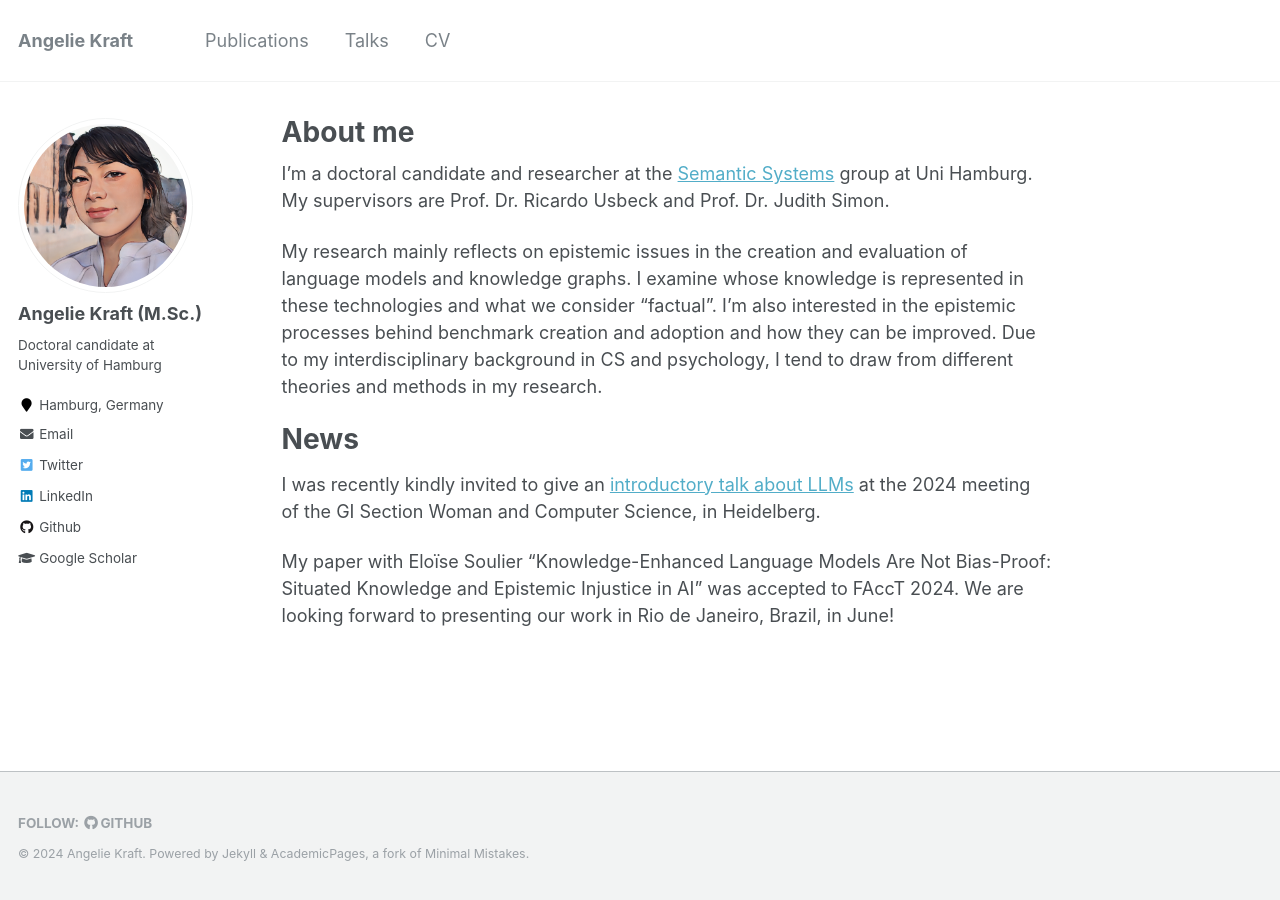
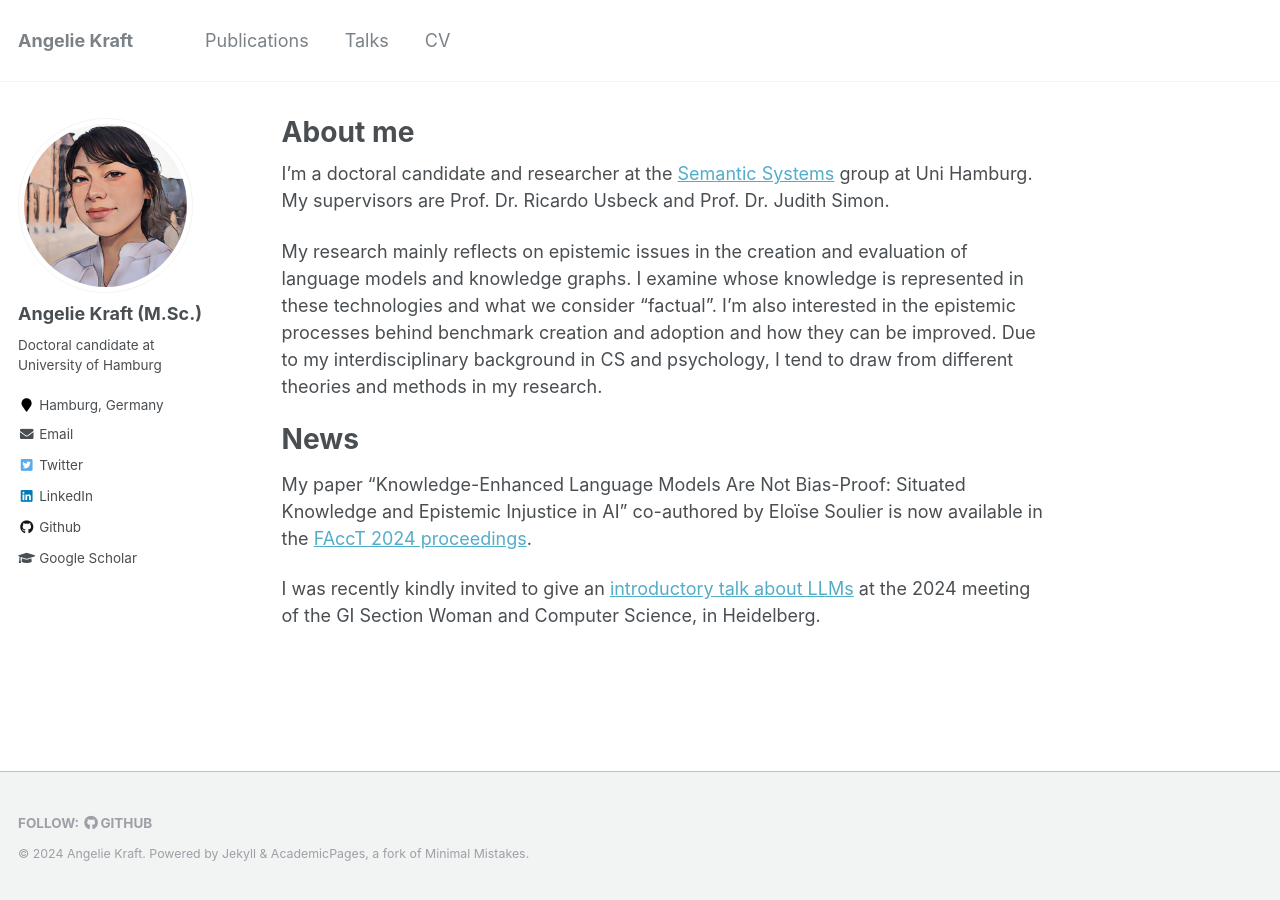
Before and after one commit to krangelie/krangelie.github.io, a Jekyll site: the page built from _pages/about.md, in a window 1280 px wide. Built offline with Jekyll 4.4.1, drawn with Linux system fonts in a browser that asks for light colours.

Commit message:
Update about.md

```diff
--- a/_pages/about.md
+++ b/_pages/about.md
@@ -13,8 +13,6 @@ My research mainly reflects on epistemic issues in the creation and evaluation o
 
 
 # News
+My paper "Knowledge-Enhanced Language Models Are Not Bias-Proof: Situated Knowledge and Epistemic Injustice in AI" co-authored by Eloïse Soulier is now available in the [FAccT 2024 proceedings](https://facctconference.org/static/papers24/facct24-96.pdf).
 
 I was recently kindly invited to give an [introductory talk about LLMs](https://fg-frauen-informatik.gi.de/veranstaltung/fachgruppentagung-2024) at the 2024 meeting of the GI Section Woman and Computer Science, in Heidelberg.
-
-
-My paper with Eloïse Soulier "Knowledge-Enhanced Language Models Are Not Bias-Proof: Situated Knowledge and Epistemic Injustice in AI" was accepted to FAccT 2024. We are looking forward to presenting our work in Rio de Janeiro, Brazil, in June!
```
